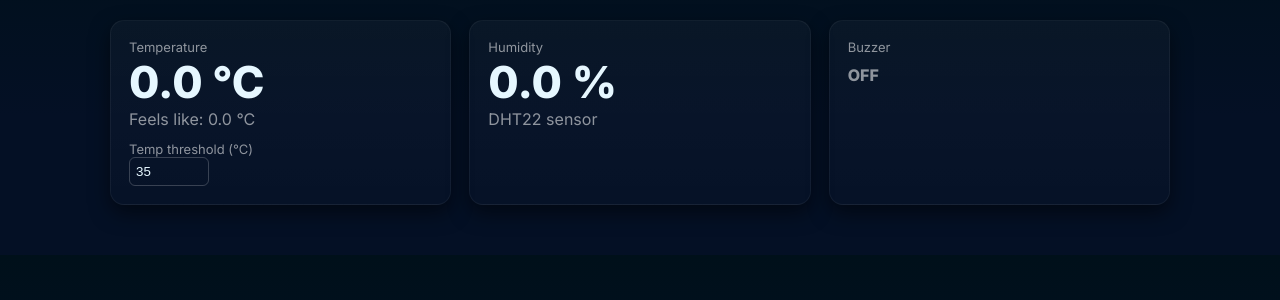
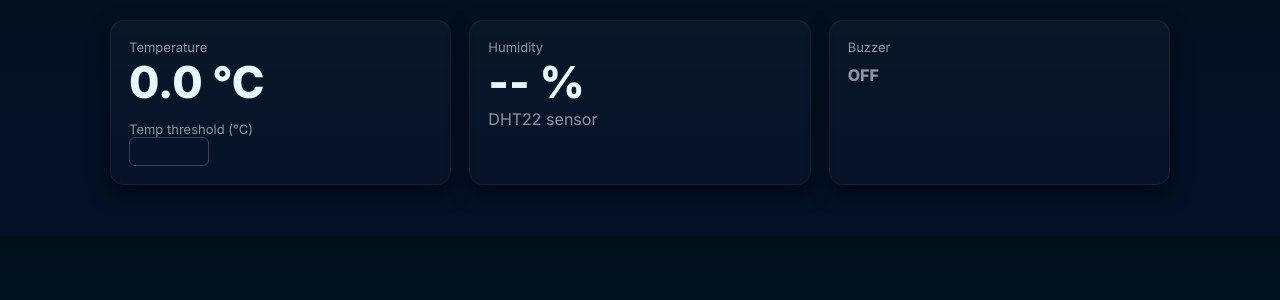
Before and after one commit to Synthz5/esp32-temp-monitor, a Flask app: page / in a window 1280 px wide. Shown: the part 92-392 px from the top of the page. Run offline with Flask 3, Linux system fonts and the light colour scheme.

Commit message:
Update index.html

```diff
--- a/templates/index.html
+++ b/templates/index.html
@@ -83,7 +83,6 @@
     <section class="card">
       <div class="small muted">Temperature</div>
       <div class="big" id="tempVal">-- °C</div>
-      <div class="muted">Feels like: <span id="feels">-- °C</span></div>
 
       <div style="margin-top:12px">
         <div class="small muted">Temp threshold (°C)</div>
```
